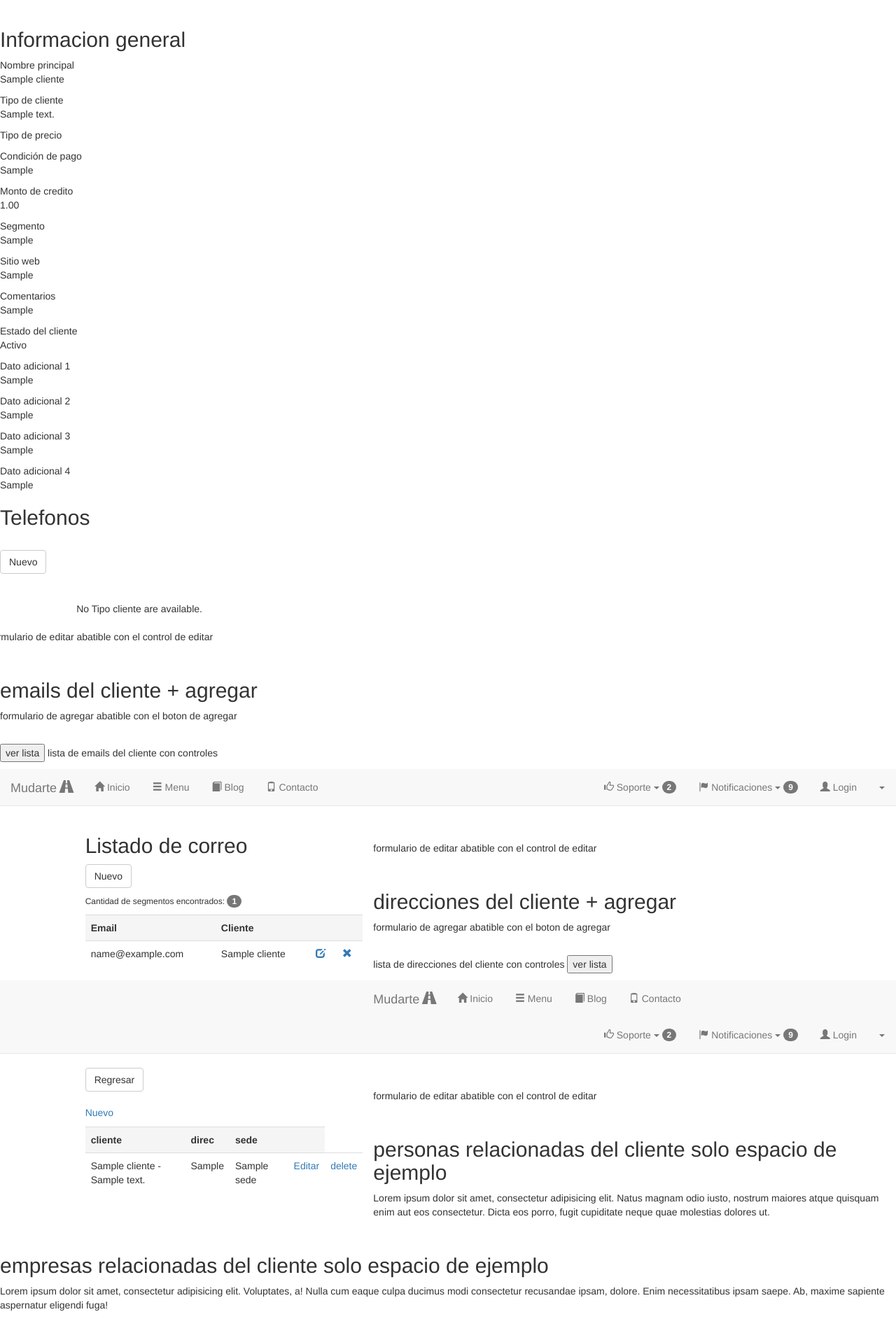
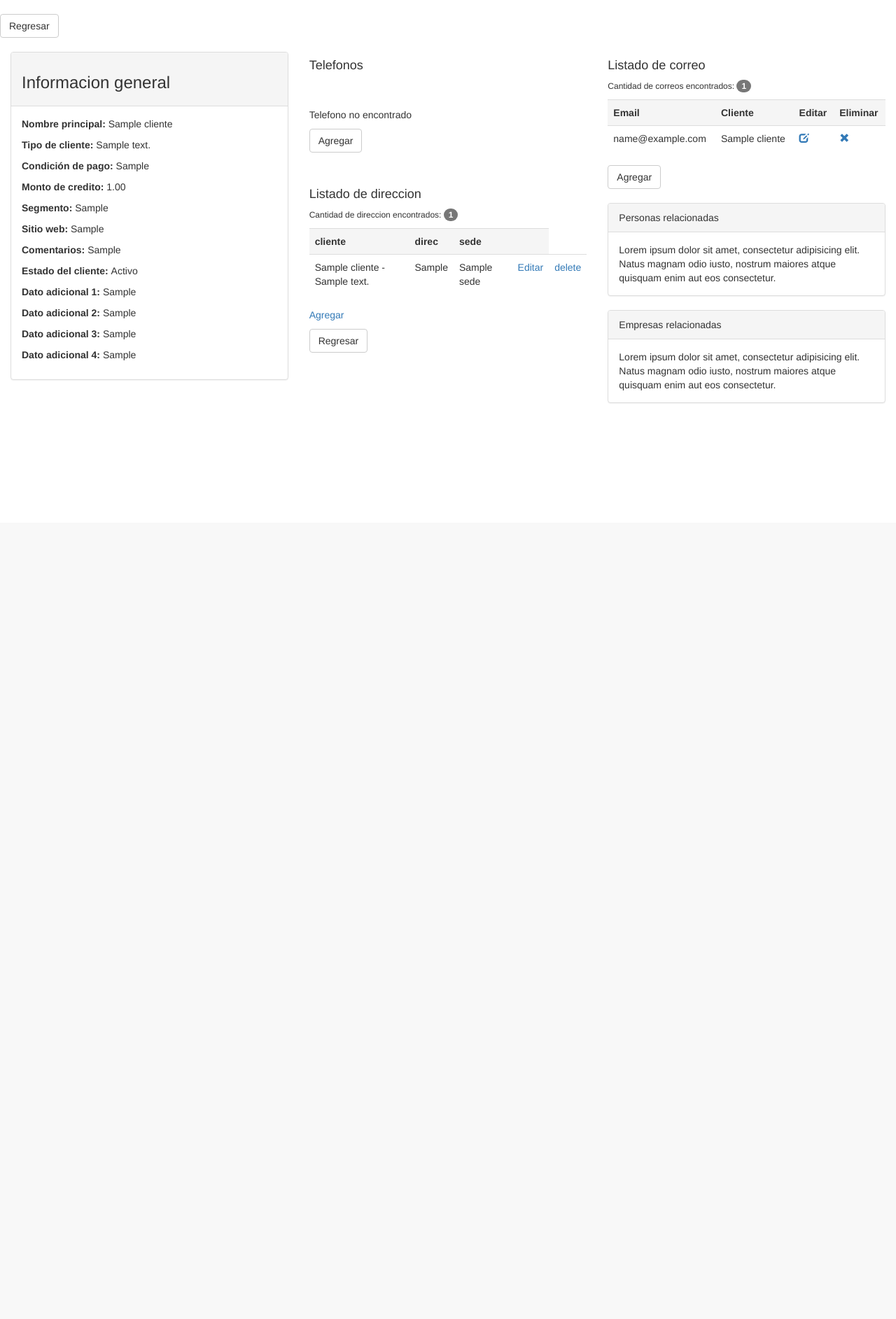
Before and after one commit to jrmendozat/mtvm, a Django app: page /cliente/cliente_ficha/1/ in a window 1280 px wide. Shown: the part 53-1938 px from the top of the page at 70% size. After the commit the page ends 629 px from the top, so only its background shows below. Run offline with Django 3.2, Linux system fonts and the light colour scheme; tables that the repository leaves empty hold one stand-in row (values such as "Sample post"); parts of the project's set-up code (start-up, migrations or seed data) failed here and were passed over; some libraries are stand-ins or nearby versions.

Commit message:
ficha cliente pagina de error
vistas, url y html para error 404 y pre-diseño ficha cliente

```diff
--- a/Cliente/urls.py
+++ b/Cliente/urls.py
@@ -29,7 +29,7 @@
     url(r'^cliente_ficha/(?P<id_cli>\d+)/$', views.ver_ficha_cliente, \
         name = 'ver_ficha_cliente'),
     url(r'^cliente_ficha/(?P<id_cli>\d+)/email/nuevo',views.add_email, name = 'add_email'),
-    url(r'^cliente_ficha/(?P<id_cli>\d+)/email/delete/(?P<pk>\d+)$', views.delete_email, \
+    url(r'^cliente_ficha/(?P<id_cli>\d+)/email/delete/(?P<pk>\d+)$', views.eliminarEmail, \
         name='delete_email'),
     url(r'^cliente_ficha/(?P<id_cli>\d+)/email/editar/(?P<pk>\d+)/$', views.edit_email, \
         name = 'edit_email'),
--- a/Cliente/views.py
+++ b/Cliente/views.py
@@ -75,7 +75,8 @@
         if telefono_form.is_valid():
             obj_tel = telefono_form.save()
             telefono = Telefono.objects.get(id = obj_tel.id)
-
+            obj_tel.save()
+            return HttpResponseRedirect('../../')
         clitel_form = ClienteTelefonoForm(request.POST)
         if clitel_form.is_valid():
             formResult2 = clitel_form.save(commit = False)
@@ -83,6 +84,7 @@
             formResult2.cliente = cliente
             formResult2.telefono = telefono
             formResult2.save()
+            return HttpResponseRedirect('../../')
     else:
         telefono_form = TelefonoForm()
         clitel_form = ClienteTelefonoForm()
@@ -104,7 +106,7 @@
             formu.cliente = cliente
             formu.save()
 
-            return HttpResponseRedirect('../')
+            return HttpResponseRedirect('../../')
     else:
         emailform = EmailForm()
     return render_to_response('Emailcliente_add.html', {'emailform':emailform, \
@@ -233,12 +235,19 @@
         return HttpResponseRedirect('../')
     return render(request, template_name, {'object':email})
 
+def eliminarEmail(request, id_cli, pk, template_name='emailcliente_lista.html'):
+
+        email = get_object_or_404(Email, pk=pk)
+        email.delete()
+
+        return HttpResponseRedirect('../../')
+
+
 def delete_telefono_cliente(request, id_cli, pk, template_name='server_confirm_delete.html'):
-    telefono = get_object_or_404(Telefono, pk=pk)
-    if request.method == 'POST':
+        telefono = get_object_or_404(Telefono, pk=pk)
         telefono.delete()
-        return HttpResponseRedirect('../')
-    return render(request, template_name, {'object':telefono})
+
+        return HttpResponseRedirect('../../')
 
 def add_telefono_cliente2(request, id_cli):
 
--- a/MTVmudarte/templates/404.html
+++ b/MTVmudarte/templates/404.html
@@ -1,5 +1,5 @@
 
-<title>Error 404</title>
+<title>Page not found</title>
 <br>
 <br>
 <br>
--- a/MTVmudarte/templates/Emailcliente_lista.html
+++ b/MTVmudarte/templates/Emailcliente_lista.html
@@ -1,34 +1,45 @@
-{% extends "base.html" %}
-{% block contenido_index %} {% endblock contenido_index %}
-{% block confirmar %}{% endblock confirmar %}
 {% block ver_datos_basicos %}
 {% if lista_email %}
-<div class="col-md-1"></div>
-<div class="col-md-4">
-    <h2>Listado de correo </h2>
-    <a href="email/nuevo/" class="btn btn-default">Nuevo</a>
-    <br>
-    <h6>Cantidad de segmentos encontrados: <span class="badge">{{ lista_email.count }}</span> </h6>
+
+    <h4>Listado de correo</h4>
+
+    <h6>Cantidad de correos encontrados: <span class="badge">{{ lista_email.count }}</span> </h6>
     <table class="table table-hover">
         <tr class="active">
             <th>Email</th>
             <th>Cliente</th>
-            <th></th>
-            <th></th>
+            <th>Editar</th>
+            <th>Eliminar</th>
         </tr>
         {% for i in lista_email %}
         <tr>
             <td>{{ i.email }}</td>
             <td>{{ i.cliente.nombre_principal }}</td>
             <td><a href="email/editar/{{i.id}}/" class="glyphicon glyphicon-edit"></a></td>
-            <td><a href="email/delete/{{i.id}}" class="glyphicon glyphicon-remove"></a></td>
+            <td><a id="{{i.id}}" href="#" class="eliminar2 glyphicon glyphicon-remove" data-toggle="modal" data-target=".eliminarE"></a></td>
         </tr>
         {% endfor %}
     </table>
-    <a href="email/nuevo/" class="btn btn-default">Nuevo</a>
-</div>
+    <a href="email/nuevo/" class="btn btn-default">Agregar</a>
+
 {% else %}
-no halle na
-<a href="email/nuevo/" class="btn btn-default">Nuevo</a>
+<h4>Listado de correo</h4>
+<br>
+<br>
+<p> Correo no encontrado </p>
+<a href="email/nuevo/" class="btn btn-default">Agregar</a>
 {% endif %}
 {% endblock ver_datos_basicos %}
+{% block confirmar %}
+<div class="modal fade eliminarE" tabindex="-1" role="dialog" aria-labelledby="mySmallModalLabel" aria-hidden="true">
+  <div class="modal-dialog modal-sm">
+    <div class="modal-content well well-lg">
+      <h3 class="bg-primary" style="text-align: center;">¿ Eliminar ?</h3>
+      <br>
+      <br>
+      <a id="eliminarO" href="" class="btn btn-default btn-xs btn-block">Si</a>
+      <a href="" class="btn btn-default btn-xs btn-block">No</a>
+  </div>
+</div>
+</div>
+{% endblock confirmar %}
--- a/MTVmudarte/templates/cliente_ficha.html
+++ b/MTVmudarte/templates/cliente_ficha.html
@@ -2,48 +2,83 @@
 {% block contenido_index %} {% endblock contenido_index %}
 {% block ver_datos_basicos %}
 
-<div class="col-md-1"></div>
-<div>
-    <h2>Informacion general</h2>
+<div class="row" style="">
+
+    <div class="container-fluid">
+    <a href="/cliente/" class="btn btn-default">Regresar</a><br><br>
+
+
+    <div class="col-md-4">
+              <div class="panel panel-default">
+              <div class="panel-heading"><h3 >Informacion general</h3></div>
+              <div class="panel-body">
     {% if cliente_individual %}
 
     {% for i in cliente_individual %}
 
-    <p>
-        Nombre principal <br>
+    <p class="color">
+        {% if i.nombre_principal %}
+        <span class=""><strong>Nombre principal:</strong></span>
         {{ i.nombre_principal }}
+        {% else %}
+        {% endif %}
     </p>
 
-    <p>
-        Tipo de cliente <br>
+    <p class="color">
+        {% if i.tipo_cliente %}
+        <span class=""><strong>Tipo de cliente:</strong></span>
         {{ i.tipo_cliente }}
+        {% else %}
+        {% endif %}
     </p>
-    <p>
-        Tipo de precio <br>
+    <p class="color">
+        {% if i.tipo_cliente.precio %}
+        <span class=""><strong>Tipo de precio:</strong></span>
         {{ i.tipo_cliente.precio }}
+        {% else %}
+        {% endif %}
     </p>
-    <p>
-        Condición de pago <br>
+    <p class="color">
+        {% if i.condicion_pago %}
+        <span class=""><strong>Condición de pago: </strong></span>
         {{ i.condicion_pago }}
+        {% else %}
+        {% endif %}
     </p>
-    <p>
-        Monto de credito <br>
+    <p class="color">
+        {% if i.monto_credito %}
+        <span class=""><strong>Monto de credito: </strong></strong></span>
         {{ i.monto_credito }}
+        {% else %}
+        {% endif %}
     </p>
-    <p>
-        Segmento <br>
+
+    <p class="color">
+        {% if i.segmento %}
+        <span class=""><strong>Segmento:</strong>
         {{ i.segmento }}
+        {% else %}
+        {% endif %}
     </p>
-    <p>
-        Sitio web <br>
+
+
+
+    <p class="color">
+        {% if i.sitio_web %}
+       <strong> Sitio web:</strong>
         {{ i.sitio_web }}
+        {% else %}
+        {% endif %}
     </p>
-    <p>
-        Comentarios <br>
+    <p class="color">
+        {% if i.comentarios %}
+        <strong>Comentarios: </strong>
         {{ i.comentarios }}
+        {% else %}
+        {% endif %}
     </p>
-    <p>
-        Estado del cliente <br>
+    <p class="color">
+        <strong>Estado del cliente: </strong>
         {% if i.activo %}
 
         Activo
@@ -54,104 +89,95 @@
 
         {% endif %}
     </p>
-    <p>
-        Dato adicional 1 <br>
+    <p class="color">
+        {% if i.adicional1 %}
+        <strong>Dato adicional 1:</strong>
         {{ i.adicional1 }}
+        {% else %}
+        {% endif %}
     </p>
-    <p>
-        Dato adicional 2 <br>
+    <p class="color">
+        {% if i.adicional2 %}
+       <strong> Dato adicional 2:</strong>
         {{ i.adicional2 }}
+        {% else %}
+        {% endif %}
     </p>
-    <p>
-        Dato adicional 3 <br>
+    <p class="color">
+        {% if i.adicional3 %}
+       <strong> Dato adicional 3:</strong>
         {{ i.adicional3 }}
+        {% else %}
+        {% endif %}
     </p>
-    <p>
-        Dato adicional 4 <br>
+    <p class="color">
+        {% if i.adicional4 %}
+        <strong>Dato adicional 4:</strong>
         {{ i.adicional4 }}
+        {% else %}
+        {% endif %}
     </p>
 
     {% endfor %}
-
+</div>
+</div>
     {% endif %}
 
-</div>
-<div class="col-md-1"></div>
-<div >
-    <h2>Telefonos</h2>
-    <br>
-    <p><a class="btn btn-default" href="telefono/nuevo/">Nuevo</a></p>
-    <br>
-    <div class="row">
-
-        <p>
+    </div><!--fin col-md-->
+    <div class="col-md-4">
            {% comment %} <input type="submit" name="comment"
            value="ver lista" id="toggle-content" /> {% comment %}
          {% comment %}
              {% url 'lista_telefono_cliente' object_list.10 %}
              {% endcomment %}
-             {% block content_telefono %}{% endblock %}
+
              <div id="extra-content">{% include "telefonocliente_lista.html" %}</div>
+        <br><br>
 
-         </p>
-     </div>
-     <br>
-     <br>
-     <p>
-        formulario de editar abatible con el control de editar
-    </p>
-    <br>
-</div>
-<div>
-    <h2>emails del cliente + agregar</h2>
-    <p>
-        formulario de agregar abatible con el boton de agregar
-    </p>
-    <br>
-    <p><input type="submit" name="comment"
+    <div class="">
+                    <!--lista de direcciones del cliente con controles
+                    <input type="submit" name="comment" value="ver lista" id="toggle-content"/>-->
+                    <div id="extra-content">{% include "direccioncliente_lista.html" %}</div>
+
+        </div>
+    </div><!--fin col-md-->
+    <div class="col-md-4">
+     <!--<input type="submit" name="comment"
         value="ver lista" id="toggle-content" />
-        lista de emails del cliente con controles
+        lista de emails del cliente con controles-->
 
         <div id="extra-content">{% include "Emailcliente_lista.html" %}</div>
+        <br>
+    <div class="">
+            <div class="panel panel-default">
+              <div class="panel-heading">Personas relacionadas</div>
+              <div class="panel-body">
+                Lorem ipsum dolor sit amet, consectetur adipisicing elit. Natus magnam odio iusto, nostrum maiores atque quisquam enim aut eos consectetur.
+              </div>
+            </div>
+        </div>
+        <div class="">
+             <div class="panel panel-default">
+              <div class="panel-heading">Empresas relacionadas</div>
+              <div class="panel-body">
+                Lorem ipsum dolor sit amet, consectetur adipisicing elit. Natus magnam odio iusto, nostrum maiores atque quisquam enim aut eos consectetur.
+              </div>
+             </div>
+        </div>
+    </div>
+  </div><!--fin container-fluid 1-->
+</div><!--fin row 1-->
+<div class="row">
+    <div class="container-fluid">
+        <div class="col-md-4"></div>
 
-    </p>
-    <br>
-    <p>
-        formulario de editar abatible con el control de editar
 
-    </p>
-    <br>
-</div>
-<div>
-    <h2>direcciones del cliente + agregar</h2>
-    <p>formulario de agregar abatible con el boton de agregar</p>
-    <br>
-    <p>
-        lista de direcciones del cliente con controles
-        <input type="submit" name="comment" value="ver lista" id="toggle-content"/>
-        <div id="extra-content">{% include "direccioncliente_lista.html" %}</div>
 
-    </p>
-    <br>
+    </div><!--fin container-fluid 2-->
+</div><!--fin row 2-->
 
-    <p>formulario de editar abatible con el control de editar</p>
-    <br>
 
-</div>
-<div>
-    <h2>personas relacionadas del cliente solo espacio de ejemplo</h2>
-    <p>
-        Lorem ipsum dolor sit amet, consectetur adipisicing elit. Natus magnam odio iusto, nostrum maiores atque quisquam enim aut eos consectetur. Dicta eos porro, fugit cupiditate neque quae molestias dolores ut.
-    </p>
-    <br>
-</div>
-<div>
-    <h2>empresas relacionadas del cliente solo espacio de ejemplo</h2>
-    <p>
-        Lorem ipsum dolor sit amet, consectetur adipisicing elit. Voluptates, a! Nulla cum eaque culpa ducimus modi consectetur recusandae ipsam, dolore. Enim necessitatibus ipsam saepe. Ab, maxime sapiente aspernatur eligendi fuga!
-    </p>
 
-</div>
 
 <!-- <script>
 $(document).ready(function() {
--- a/MTVmudarte/templates/cliente_lista.html
+++ b/MTVmudarte/templates/cliente_lista.html
@@ -29,7 +29,7 @@
             Inactivo
             {% endif %}
         </td>
-        <td><a href="#" class="glyphicon glyphicon-tag"></a></td>
+        <td><a href="cliente_ficha/{{i.id}}/" class="glyphicon glyphicon-tag"></a></td>
         <td><a href="{{i.id}}/" class="glyphicon glyphicon-edit"></a></td>
         <td><a href="delete/{{i.id}}" class="glyphicon glyphicon-remove"></a></td>
     </tr>
--- a/MTVmudarte/templates/direccioncliente_lista.html
+++ b/MTVmudarte/templates/direccioncliente_lista.html
@@ -1,12 +1,10 @@
-{% extends "base.html" %}
-{% block contenido_index %} {% endblock contenido_index %}
-{% block confirmar %}{% endblock confirmar %}
 {% block ver_datos_basicos %}
 {% if direccioncliente_lista %}
-<div class="col-md-1"></div>
-<div class="col-md-4">
-  <a href="/cliente/" class="btn btn-default">Regresar</a><br><br>
-  <p><a href="direccion/nuevo/">Nuevo</a></p>
+
+
+<h4>Listado de direccion </h4>
+
+    <h6>Cantidad de direccion encontrados: <span class="badge">{{ direccioncliente_lista.count }}</span> </h6>
   <table class="table table-hover">
    <tr class="active">
     <th>cliente</th>
@@ -23,9 +21,14 @@
  </tr>
  {% endfor %}
 </table>
-</div>
+<p><a href="direccion/nuevo/">Agregar</a></p>
+<a href="/cliente/" class="btn btn-default">Regresar</a><br><br>
 {% else %}
-<a href="/cliente/" class="btn btn-default">Regresar</a><br><br>
-<p class="alert alert-danger" role="alert"> No direccion are available.!  </p>
+<h4>Listado de direccion </h4>
+<br><br>
+<p>Direccion no encontrado  </p>
+<p><a href="direccion/nuevo/" class="btn btn-default">Agregar</a></p>
+
 {% endif %}
+
 {% endblock ver_datos_basicos %}
--- a/MTVmudarte/templates/telefonocliente_lista.html
+++ b/MTVmudarte/templates/telefonocliente_lista.html
@@ -1,14 +1,11 @@
-<div class="col-md-1"></div>
-<div class="col-md-4">
 {% if lista_telefono_cliente %}
-
 {% block content_telefono %}
-<h6>Cantidad de telefonos encontradas:
+<h4>Telefonos</h4>
+<h6>Cantidad de telefonos encontrados:
   <span class="badge">
     {{ lista_telefono_cliente.count }}
   </span>
 </h6>
-
   <table class="table table-hover">
 
    <tr class="active">
@@ -24,24 +21,25 @@
     <td>{{ i.telefono.tipo_telefono }}</td>
     <td>{{ i.telefono }}</td>
     <td>
-      <a href="telefono/delete/{{i.id}}" class="glyphicon glyphicon-edit" >ver</a>
-      <button id ="editar" data-telid="{{i.id}}" class="btn btn-mini btn-primary" type="button">editar</button>
+      <a href="#" id ="editar" data-telid="{{i.id}}" class="glyphicon glyphicon-edit" type="button"></a>
     </td>
     <td><a href="telefono/delete/{{i.id}}" class="glyphicon glyphicon-remove">
     </a></td>
-    <input type="hidden" value={{i.id}} id="idtele">
+    <input type="hidden" value="{{i.id}}" id="idtele">
   </tr>
 
   {% endfor %}
 
 </table>
+<a class="btn btn-default" href="telefono/nuevo/">Agregar</a>
 {% endblock %}
-</div>
+
 
 {% else %}
-
-<p> No Tipo cliente are available. </p>
-
+<h4>Telefonos</h4>
+<br><br>
+<p> Telefono no encontrado </p>
+<a class="btn btn-default" href="telefono/nuevo/">Agregar</a>
 {% endif %}
 <div id="resultado"></div>
 <script type="text/javascript" src="https://code.jquery.com/jquery-2.1.3.min.js"></script>
--- a/MTVmudarte/urls.py
+++ b/MTVmudarte/urls.py
@@ -5,6 +5,9 @@
 
 from django.conf.urls import patterns, include, url
 from django.contrib import admin
+from MTVmudarte import views
+
+handler404 = views.custom_404
 
 admin.autodiscover()
 
@@ -25,6 +28,5 @@
     url(r'^direccion/', include('Direccion.urls', namespace="udireciones")),
     url(r'^search/', include('haystack.urls')),
 
+
 )
-
-handler404 = 'mysite.views.handler404'
--- a/static/css/estilos.css
+++ b/static/css/estilos.css
@@ -61,3 +61,10 @@
     left: 750px;
     bottom: 40px;
 }
+.color{
+
+   padding: 0px;
+}
+.color:hover{
+
+}
--- a/static/js/script.js
+++ b/static/js/script.js
@@ -126,5 +126,9 @@
 
 $('.eliminar1').click(function(evento){
     var oID = $(this).attr("id");
-    document.getElementById("eliminarO").setAttribute("href", "delete/" + oID);
+    document.getElementById("eliminarO").setAttribute("href", " "+"delete/" + oID);
 })
+$('.eliminar2').click(function(evento){
+    var oID = $(this).attr("id");
+    document.getElementById("eliminarO").setAttribute("href", "email/"+"delete/" + oID);
+})
```
Also changed, not shown: MTVmudarte/settings.py (+8 -4 lines), MTVmudarte/views.py (+36 -2 lines).
